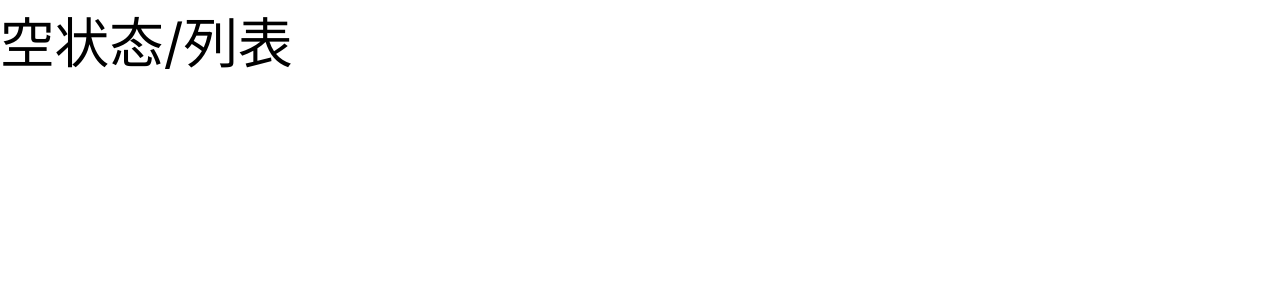
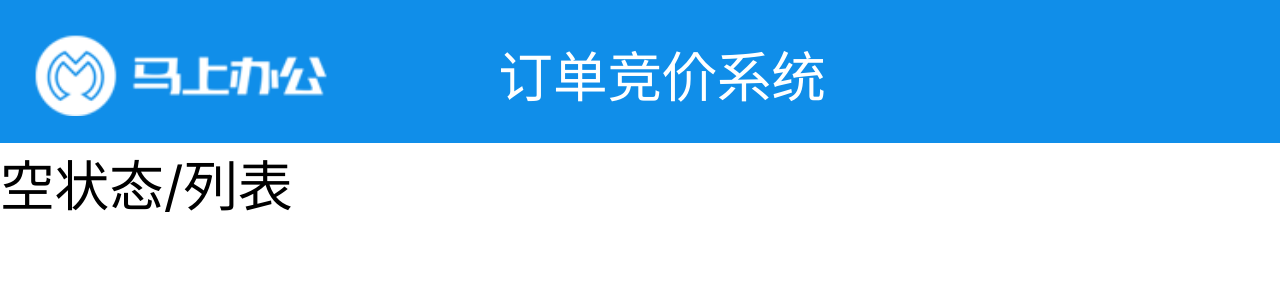
Before and after one commit to 1176944648/wap-crm, a Vue app: page /orderlist in a window 1280 px wide. Shown: the top 300 px of the page. Built offline with nearby package versions, Linux system fonts and the light colour scheme.

Commit message:
头部样式完成

```diff
--- a/src/assets/css/main.styl
+++ b/src/assets/css/main.styl
@@ -1,6 +1,7 @@
 *
     margin 0
     padding 0
+    box-sizing border-box
 html,
 body
     font-size .16rem
--- /dev/null
+++ b/src/components/header/Header.vue
@@ -0,0 +1,39 @@
+<template>
+  <header>
+    <div class="logo">
+      <img src="../../assets/img/logo.png" alt="">
+    </div>
+    <div class="title">{{title}}</div>
+    <div class="slotBox">
+      <slot></slot>
+    </div>
+  </header>
+</template>
+
+<script>
+export default {
+  props: ["title"]
+};
+</script>
+
+<style lang="stylus" scoped>
+header
+  height 0.42rem
+  width 100%
+  background #108ee9
+  padding-top .1rem
+  font-size .16rem
+  color #fff
+  .logo
+    float left
+    margin-left .1rem
+    img
+      height .24rem
+      width .86rem
+  .title
+    float left
+    margin-left .5rem
+  .slotBox
+    float right
+    margin-right .1rem
+</style>
--- a/src/pages/bidding/orderList/list.vue
+++ b/src/pages/bidding/orderList/list.vue
@@ -1,13 +1,17 @@
 <template>
-  <div>空状态/列表</div>
+  <div>
+    <Header title="订单竞价系统"/>
+    <div>空状态/列表</div>
+  </div>
 </template>
 
 <script>
+import Header from "../../../components/header/Header.vue";
 export default {
-
-}
+  components: {
+    Header
+  }
+};
 </script>
 
-<style lang="stylus" scoped>
-
-</style>
+<style lang="stylus" scoped></style>
```
Also changed, not shown: src/components/HelloWorld.vue (deleted, +0 -58 lines), src/assets/img/logo.png.
